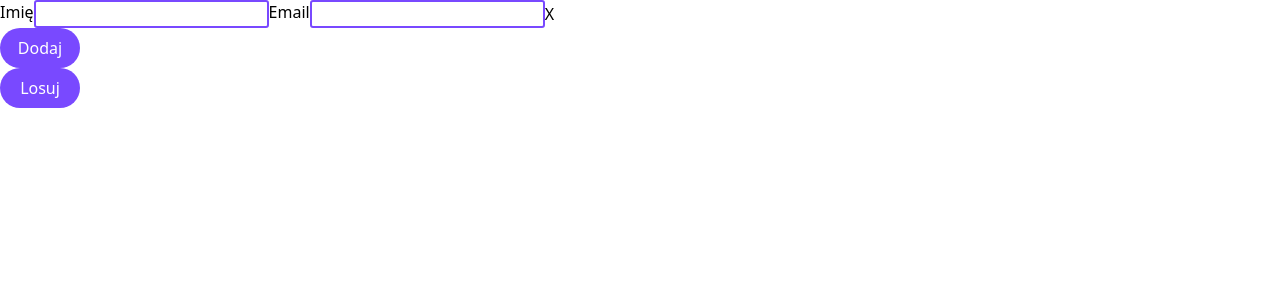
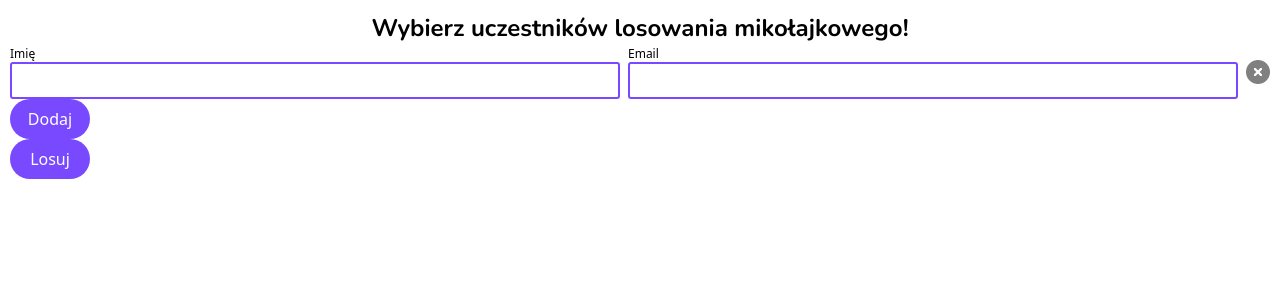
Before and after one commit to Tomasz-Budny/xmas-stocking-ui, an Angular app: page / in a window 1280 px wide. Shown: the top 300 px of the page. Built offline with nearby package versions, Linux system fonts and the light colour scheme.

Commit message:
Add basic template structure

```diff
--- a/src/app/home/attendee-form/attendee-form.component.html
+++ b/src/app/home/attendee-form/attendee-form.component.html
@@ -1,16 +1,20 @@
 <form [formGroup]="attendeeForm">
   <div
-    class="attendee-container"
+    class="attendee-container w-full"
     *ngFor="let group of attendeesArray.controls; let i = index"
     formArrayName="attendees">
     <div
       [formGroupName]="i"
-      class="flex">
-      <p>Imię</p>
-      <input type="text" class="name" formControlName="name">
-      <p>Email</p>
-      <input type="text" class="email" formControlName="email">
-      <button (click)="removeAttendee(i)">X</button>
+      class="grid gap-2">
+      <div >
+        <div class="text-xs">Imię</div>
+        <input type="text" class="name" formControlName="name">
+      </div>
+      <div >
+        <div class="text-xs">Email</div>
+        <input type="text" class="email" formControlName="email">
+      </div>
+      <i (click)="removeAttendee(i)" class="fa-solid fa-circle-xmark"></i>
     </div>
   </div>
 </form>
--- a/src/app/home/attendee-form/attendee-form.component.scss
+++ b/src/app/home/attendee-form/attendee-form.component.scss
@@ -0,0 +1,10 @@
+.fa-circle-xmark {
+  color: grey;
+  vertical-align: sub;
+  margin: auto 0px;
+  font-size: 1.5rem;
+}
+
+.grid {
+  grid-template-columns: 1fr 1fr min-content;
+}
--- a/src/app/home/home.component.html
+++ b/src/app/home/home.component.html
@@ -1 +1,4 @@
-<app-attendee-form></app-attendee-form>
+<div class="container">
+  <h1>Wybierz uczestników losowania mikołajkowego!</h1>
+  <app-attendee-form class="w-full"></app-attendee-form>
+</div>
--- a/src/app/home/home.component.scss
+++ b/src/app/home/home.component.scss
@@ -0,0 +1,3 @@
+.container {
+  padding: 10px;
+}
--- a/src/index.html
+++ b/src/index.html
@@ -6,6 +6,7 @@
   <base href="/">
   <meta name="viewport" content="width=device-width, initial-scale=1">
   <link rel="icon" type="image/x-icon" href="favicon.ico">
+  <script src="https://kit.fontawesome.com/bfae10477e.js" crossorigin="anonymous"></script>
 </head>
 <body>
   <app-root></app-root>
--- a/src/styles.scss
+++ b/src/styles.scss
@@ -1,3 +1,5 @@
+@import url('https://fonts.googleapis.com/css2?family=Nunito:ital,wght@0,300;0,400;0,500;0,600;0,700;1,300;1,400&display=swap');
+
 @tailwind base;
 @tailwind components;
 @tailwind utilities;
@@ -5,6 +7,8 @@
 input {
   border: 2px solid #7949ff;
   border-radius: 3px;
+  height: 2.3rem;
+  width: 100%;
 }
 
 .btn {
@@ -15,3 +19,10 @@ input {
   padding: 0.5rem;
   min-width: 5rem;
 }
+
+h1 {
+  font-family: 'Nunito', sans-serif;
+  font-weight: 700;
+  font-size: 24px;
+  text-align: center;
+}
```
